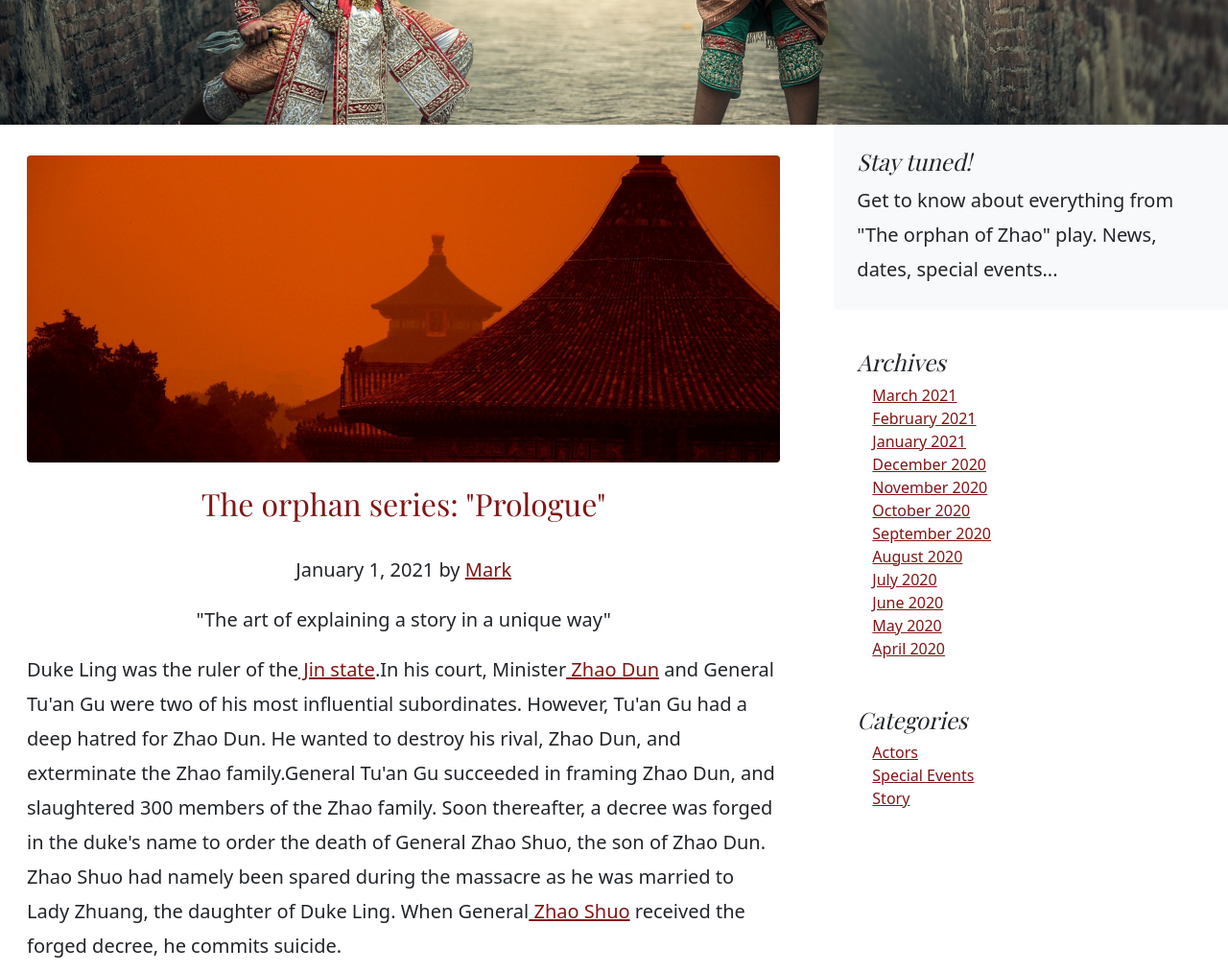
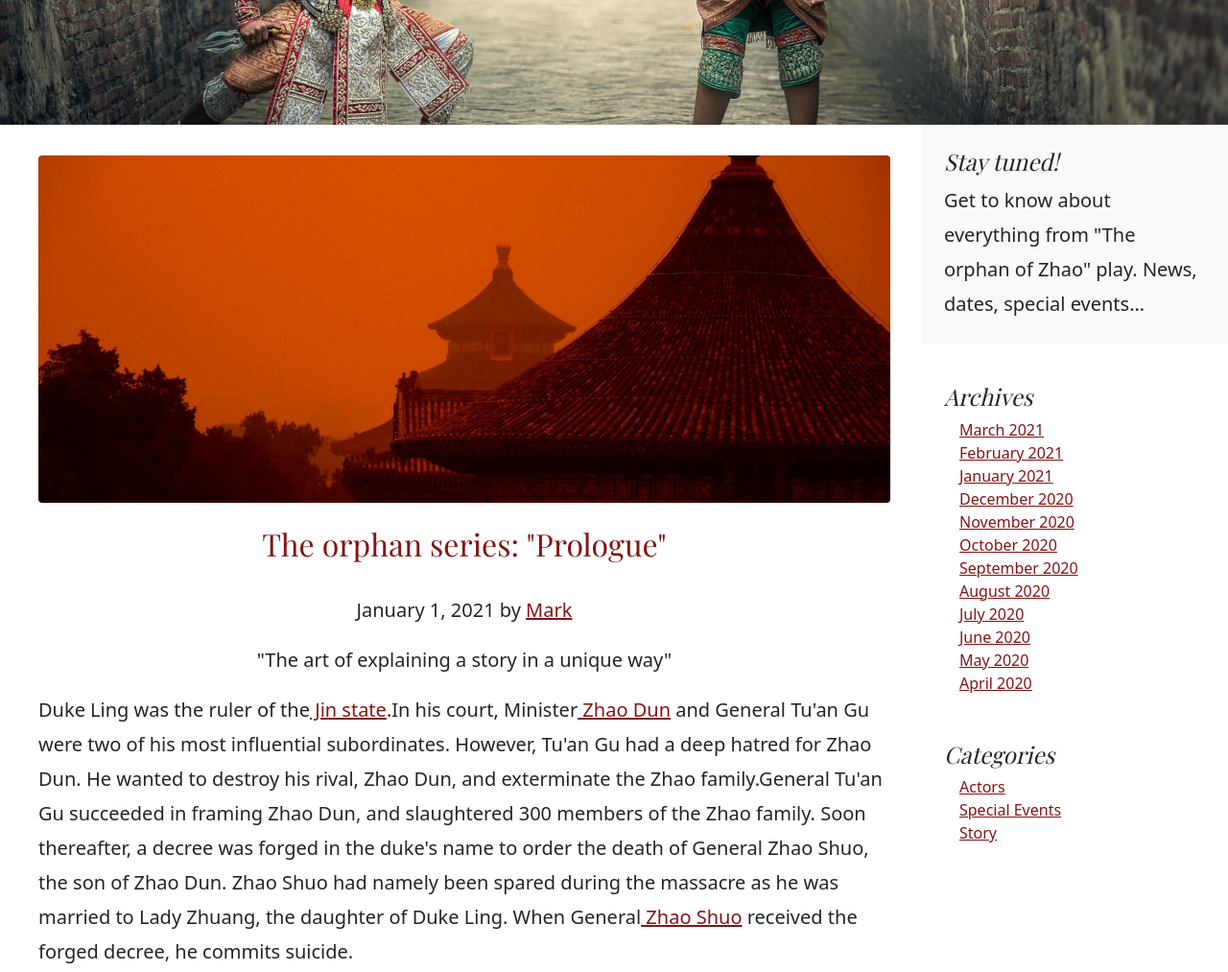
Before and after one commit to pablorosflores/HTML_CSS_II-PEC2, a website built with Parcel: page src/blog.html in a window 1280 px wide. Shown: the part 460-1473 px from the top of the page at 96% size. Built offline with nearby package versions, Linux system fonts and the light colour scheme.

Commit message:
overflow-x hidden para blog

```diff
--- /dev/null
+++ b/src/assets/styles/settings/_overflows.scss
@@ -0,0 +1,7 @@
+.overflow-x-hidden {
+  overflow-x: hidden;
+}
+
+.overflow-y-hidden {
+  overflow-y: hidden;
+}
--- a/src/assets/styles/settings/_settings.scss
+++ b/src/assets/styles/settings/_settings.scss
@@ -1,8 +1,8 @@
-
 // *----------------------------------*\
 // Settings
 // *----------------------------------*/
 
-@import 'colors';
-@import 'type';
-@import 'spaces'
+@import "colors";
+@import "type";
+@import "spaces";
+@import "overflows";
--- a/src/blog.html
+++ b/src/blog.html
@@ -32,7 +32,7 @@
         <!-- do not remove this line! -->
         <title>The Orphan of Zhao - Characters</title>
     </head>
-    <body>
+    <body class="overflow-x-hidden">
         <div>
             <header class="sticky-top header">
                 <nav class="navbar bg-dark navbar-expand-lg navbar-light">
@@ -108,8 +108,8 @@
             </div>
 
             <!-- After parallax top image  -->
-            <div class="row overflow-hidden">
-                <div class="col-md-8 ps-2">
+            <div class="row g-0 overflow-hidden">
+                <div class="col-md-9 ps-2">
                     <div class="align-items-center p-4">
                         <article class="p-2 mb-5">
                             <div>
@@ -143,7 +143,7 @@
                     </div>
                 </div>
                 <!-- Sidebar for Blog Navigation -->
-                <div class="col-md-4">
+                <div class="col-md-3">
                     <div style="top: 2rem;">
                       <div class="p-4 mb-3 bg-light rounded">
                         <h4 class="fst-italic">Stay tuned!</h4>
```
